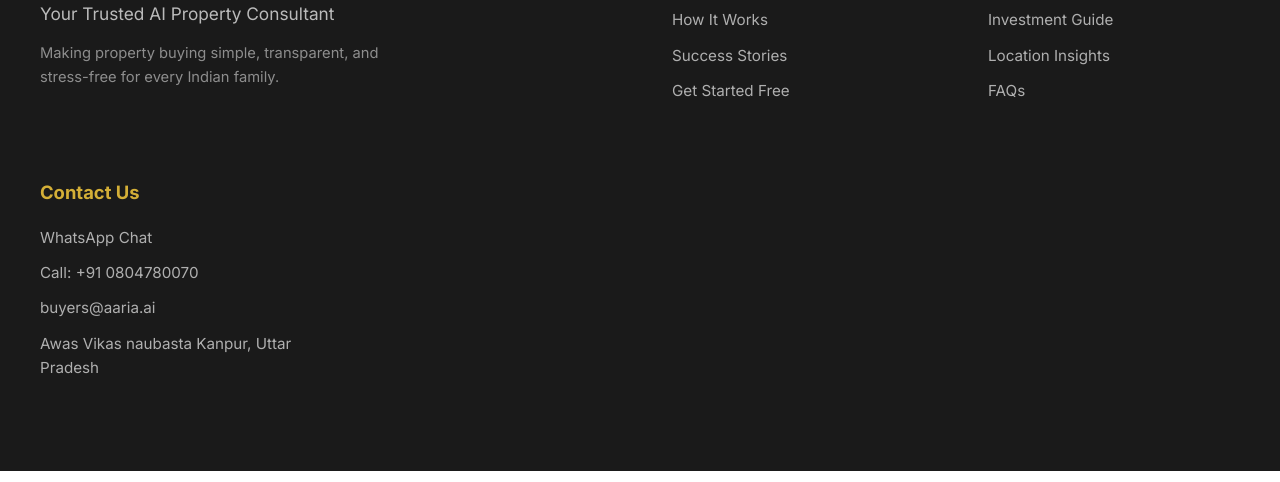
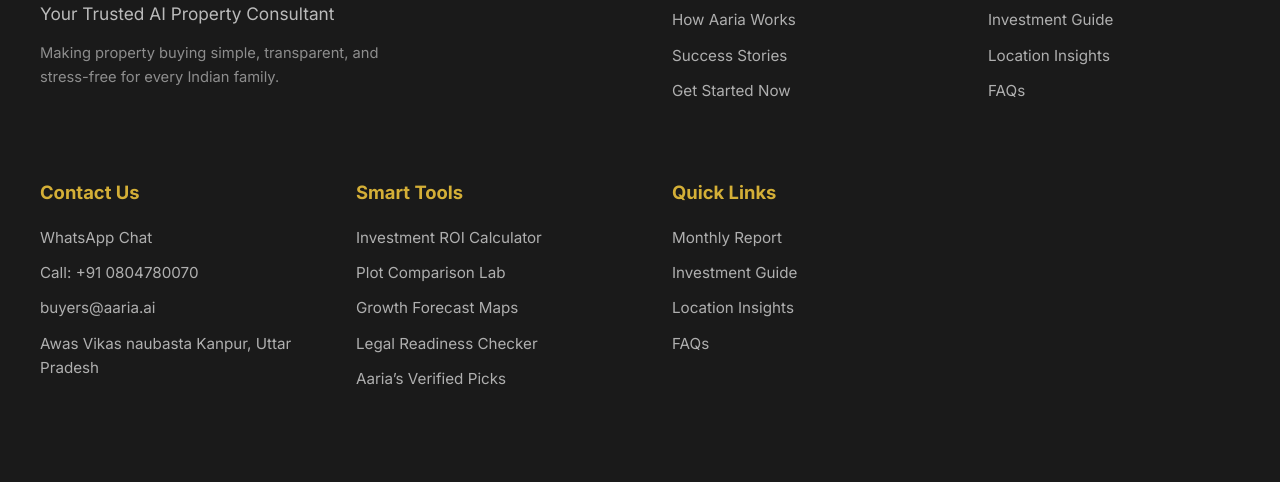
Before and after one commit to ToolVerse108/aaria, a plain HTML site: page index.html in a window 1280 px wide. Shown: the part 4898-5380 px from the top of the page. Drawn offline with nearby package versions, Linux system fonts and the light colour scheme.

Commit message:
Update index.html

```diff
--- a/index.html
+++ b/index.html
@@ -1324,9 +1324,9 @@
                 <div class="footer-section">
                     <h4>For Buyers</h4>
                     <a href="#why-aaria">Why Choose Aaria</a>
-                    <a href="#how-it-works">How It Works</a>
+                    <a href="#how-it-works">How Aaria Works</a>
                     <a href="#testimonials">Success Stories</a>
-                    <a href="#get-started">Get Started Free</a>
+                    <a href="#get-started">Get Started Now</a>
                 </div>
                 <div class="footer-section">
                     <h4>Quick Links</h4>
@@ -1341,6 +1341,21 @@
                     <a href="tel:+910804780070">Call: +91 0804780070</a>
                     <a href="mailto:buyers@aaria.ai">buyers@aaria.ai</a>
                     <a href="#">Awas Vikas naubasta Kanpur, Uttar Pradesh</a>
+                </div>
+                <div class="footer-section">
+                    <h4>Smart Tools</h4>
+                    <a href="#">Investment ROI Calculator</a>
+                    <a href="#">Plot Comparison Lab</a>
+                    <a href="#">Growth Forecast Maps</a>
+                    <a href="#">Legal Readiness Checker</a>
+                    <a href="#">Aaria’s Verified Picks</a>
+                </div>
+                <div class="footer-section">
+                    <h4>Quick Links</h4>
+                    <a href="#">Monthly Report</a>
+                    <a href="#">Investment Guide</a>
+                    <a href="#">Location Insights</a>
+                    <a href="#">FAQs</a>
                 </div>
             </div>
 </footer>
```
